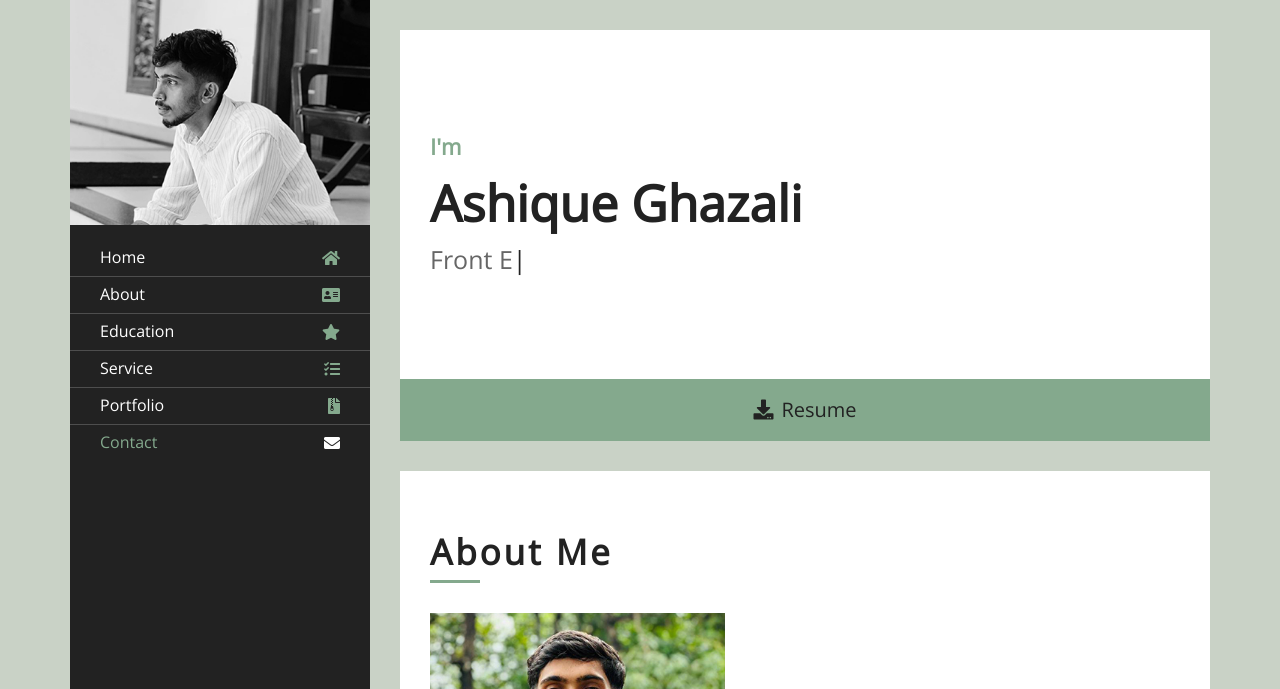
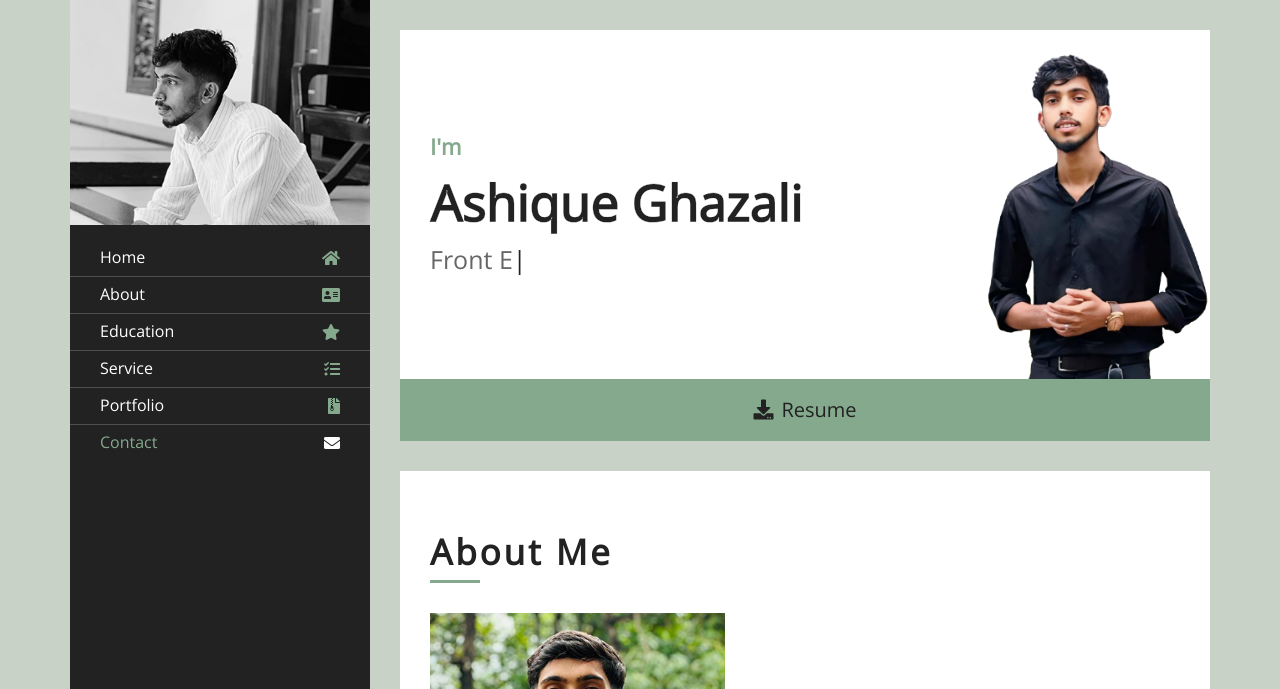
Before and after one commit to AshiqueGhazali/Portfolio, a plain HTML site: page index.html in a window 1280 px wide. Shown: the top 689 px of the page. Drawn offline with nearby package versions, Linux system fonts and the light colour scheme.

Commit message:
Profile photo added

```diff
--- a/css/style.css
+++ b/css/style.css
@@ -314,7 +314,7 @@ a:focus {
 
 .header .content-inner {
     padding: 100px 30px;
-    background: url(../img/profile12.png) right bottom no-repeat;
+    background: url(../img/profile11.png) right bottom no-repeat;
     background-size: contain;
 }
 
--- a/index.html
+++ b/index.html
@@ -30,7 +30,12 @@
             .portfolio-item:nth-child(-n+9) {
                 display: block;
             }
+
+            .stroked-text {
+                -webkit-text-stroke: .3px #ffffff; /* Width and color of the stroke */
+            }
         </style>
+
     </head>
 
     <body data-spy="scroll" data-target=".navbar" data-offset="51">
@@ -80,7 +85,7 @@
                 <div class="header" id="header">
                     <div class="content-inner">
                         <p>I'm</p>
-                        <h1>Ashique Ghazali</h1>
+                        <h1 class="stroked-text">Ashique Ghazali</h1>
                         <h2></h2>
                         <div class="typed-text">Web Designer, Web Developer, Front End Developer, Full Stack Developer , Graphic Designer</div>
                     </div>
```
Also changed, not shown: img/profile11.png (added).
